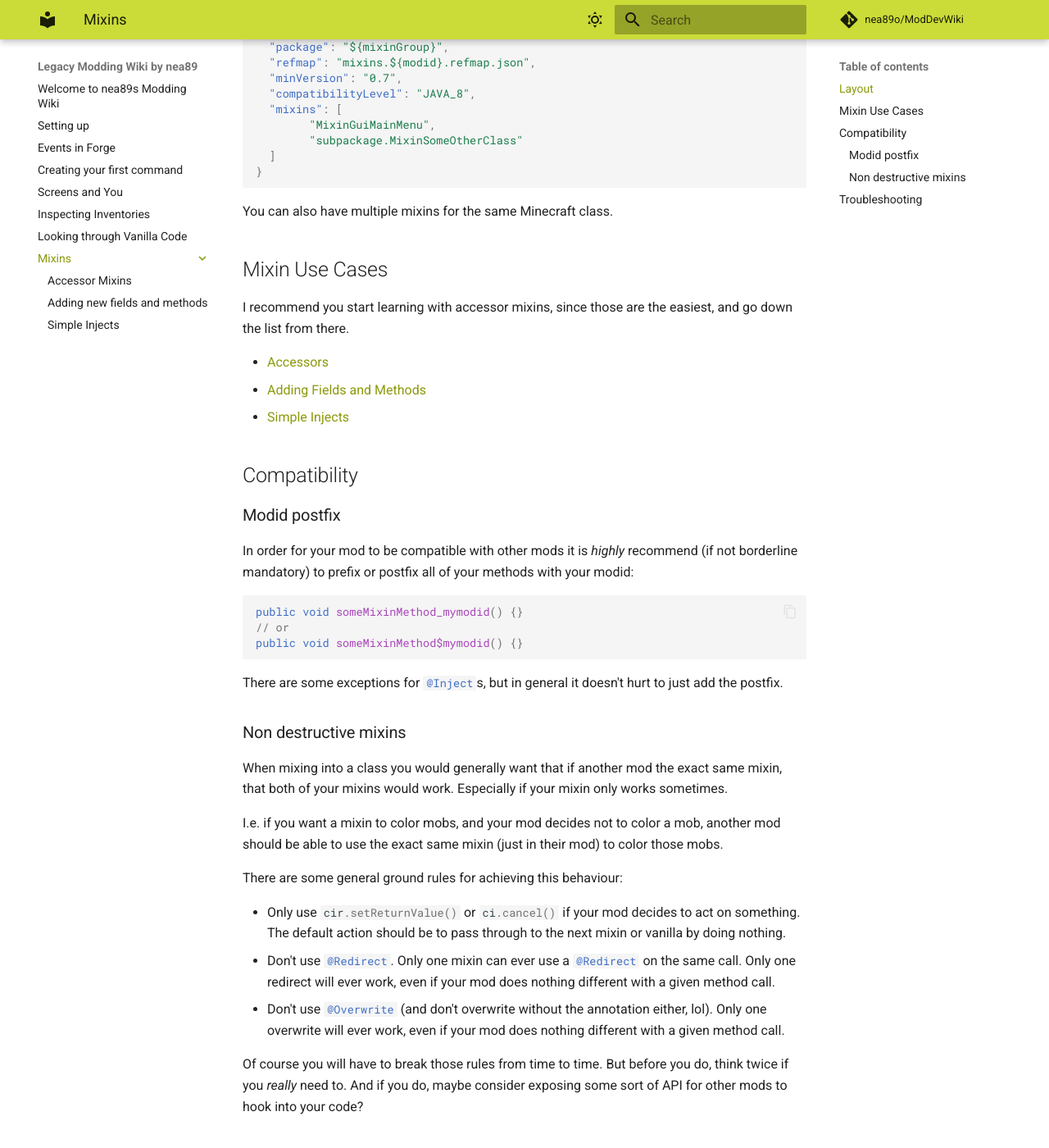
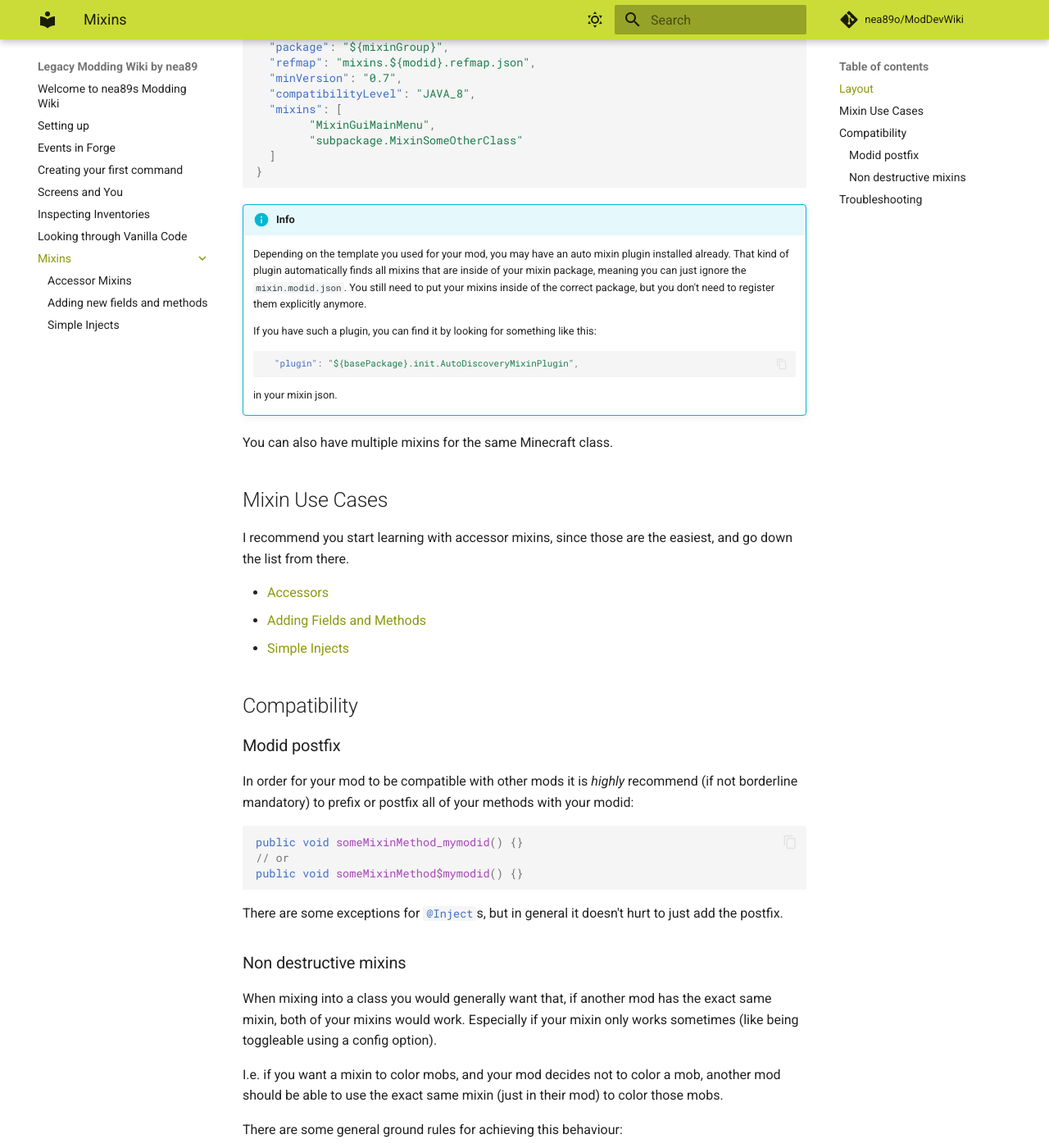
Before and after one commit to nea89o/ModDevWiki, an MkDocs documentation site: the page built from docs/mixins/index.md, in a window 1280 px wide and 1400 px high, scrolled down 748 px. Shown: the whole window at 82% size. Built offline with MkDocs 1.6.1 and Material for MkDocs 9.7.7, drawn with Linux system fonts in a browser that asks for light colours; comment, search, counter and statistics services are not loaded; some of the changed text lies outside the part shown.

Commit message:
Add auto mixins info

````diff
--- a/docs/mixins/index.md
+++ b/docs/mixins/index.md
@@ -26,6 +26,15 @@ Mixins need to be in their own package. You should have a dedicated mixin packag
 }
 ```
 
+!!! info
+    Depending on the template you used for your mod, you may have an auto mixin plugin installed already. That kind of plugin automatically finds all mixins that are inside of your mixin package, meaning you can just ignore the `mixin.modid.json`. You still need to put your mixins inside of the correct package, but you don't need to register them explicitly anymore.
+
+    If you have such a plugin, you can find it by looking for something like this:
+    ```json
+      "plugin": "${basePackage}.init.AutoDiscoveryMixinPlugin",
+    ```
+    in your mixin json.
+
 You can also have multiple mixins for the same Minecraft class.
 
 ## Mixin Use Cases
@@ -52,13 +61,13 @@ There are some exceptions for `:::java @Inject`s, but in general it doesn't hurt
 
 ### Non destructive mixins
 
-When mixing into a class you would generally want that if another mod the exact same mixin, that both of your mixins would work. Especially if your mixin only works sometimes.
+When mixing into a class you would generally want that, if another mod has the exact same mixin, both of your mixins would work. Especially if your mixin only works sometimes (like being toggleable using a config option).
 
 I.e. if you want a mixin to color mobs, and your mod decides not to color a mob, another mod should be able to use the exact same mixin (just in their mod) to color those mobs.
 
 There are some general ground rules for achieving this behaviour:
 
- - Only use `:::java cir.setReturnValue()` or `:::java ci.cancel()` if your mod decides to act on something. The default action should be to pass through to the next mixin or vanilla by doing nothing.
+ - Only use `:::java cir.setReturnValue()` or `:::java ci.cancel()` if your mod decides to act on something. The default action should be to pass through to the next mixin or vanilla by doing nothing (`:::java return`ing from your inject).
  - Don't use `:::java @Redirect`. Only one mixin can ever use a `:::java @Redirect` on the same call. Only one redirect will ever work, even if your mod does nothing different with a given method call.
  - Don't use `:::java @Overwrite` (and don't overwrite without the annotation either, lol). Only one overwrite will ever work, even if your mod does nothing different with a given method call.
 
````
